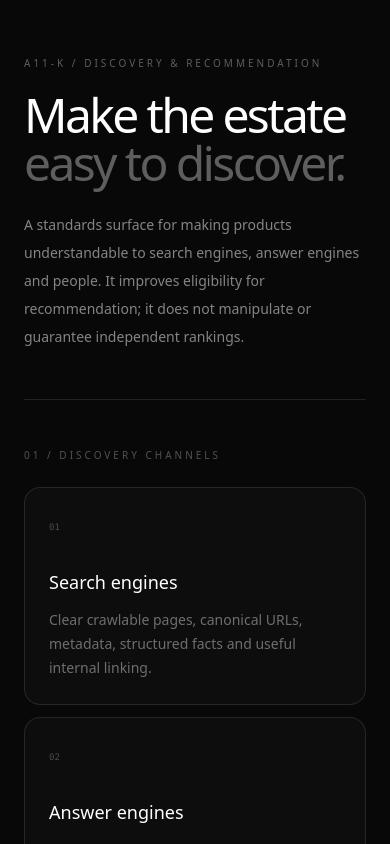
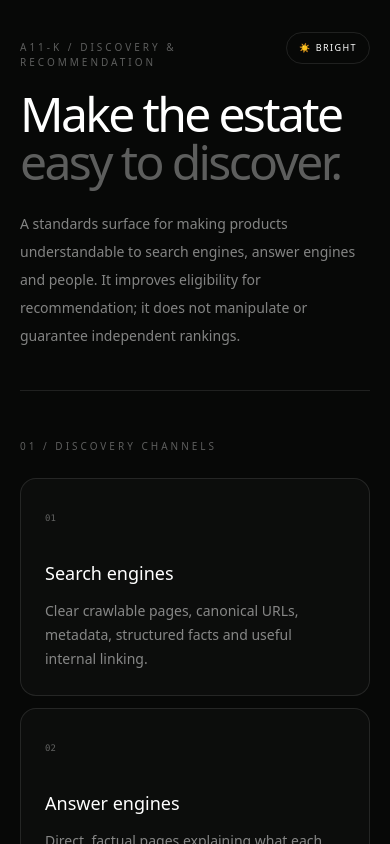
Before and after one commit to Mind-Reply/A11-K, a Next.js app: page /discover in a window 390 px wide. Shown: the top 844 px of the page. Built offline with nearby package versions, Linux system fonts and the light colour scheme.

Commit message:
feat: add bright-dark UX toggle to discovery surface

```diff
--- a/app/discover/page.tsx
+++ b/app/discover/page.tsx
@@ -1,3 +1,7 @@
+'use client';
+
+import { useEffect, useState } from 'react';
+
 const channels = [
   ['Search engines', 'Clear crawlable pages, canonical URLs, metadata, structured facts and useful internal linking.'],
   ['Answer engines', 'Direct, factual pages explaining what each product does, who it serves, proof, pricing and how to start.'],
@@ -14,50 +18,86 @@ const gates = [
   ['RECORD', 'Discovery and commercial outcomes can be measured without a model dependency.'],
 ];
 
+const dark = {
+  page: 'bg-[#070807] text-white', border: 'border-white/10', muted: 'text-white/50', faint: 'text-white/35',
+  card: 'border-white/10 bg-white/[.025]', loop: 'border-white/10 bg-white/[.025] text-white/55',
+};
+
+const bright = {
+  page: 'bg-[#f5f7f4] text-[#101410]', border: 'border-black/10', muted: 'text-black/60', faint: 'text-black/45',
+  card: 'border-black/10 bg-white shadow-sm', loop: 'border-black/10 bg-white text-black/65',
+};
+
 export default function DiscoverPage() {
+  const [isDark, setIsDark] = useState(true);
+
+  useEffect(() => {
+    const saved = window.localStorage.getItem('a11k-discover-theme');
+    if (saved === 'bright') setIsDark(false);
+  }, []);
+
+  function toggleTheme() {
+    const next = !isDark;
+    setIsDark(next);
+    window.localStorage.setItem('a11k-discover-theme', next ? 'dark' : 'bright');
+  }
+
+  const theme = isDark ? dark : bright;
+
   return (
-    <main className="min-h-screen bg-[#070807] px-6 py-14 text-white sm:px-10 lg:px-16">
+    <main className={`min-h-screen px-5 py-8 transition-colors duration-300 motion-reduce:transition-none sm:px-10 sm:py-14 lg:px-16 ${theme.page}`}>
       <div className="mx-auto max-w-7xl">
-        <header className="border-b border-white/10 pb-12">
-          <p className="text-[10px] uppercase tracking-[.3em] text-white/35">A11-K / discovery & recommendation</p>
-          <h1 className="mt-5 max-w-5xl text-5xl font-light tracking-[-.055em] sm:text-7xl">Make the estate<br /><span className="text-white/35">easy to discover.</span></h1>
-          <p className="mt-6 max-w-2xl text-sm leading-7 text-white/50">A standards surface for making products understandable to search engines, answer engines and people. It improves eligibility for recommendation; it does not manipulate or guarantee independent rankings.</p>
+        <header className={`border-b pb-10 sm:pb-12 ${theme.border}`}>
+          <div className="flex items-start justify-between gap-6">
+            <p className={`pt-2 text-[10px] uppercase tracking-[.3em] ${theme.faint}`}>A11-K / discovery & recommendation</p>
+            <button
+              type="button"
+              onClick={toggleTheme}
+              aria-label={`Switch to ${isDark ? 'bright' : 'dark'} mode`}
+              aria-pressed={!isDark}
+              className={`shrink-0 rounded-full border px-3 py-2 text-[9px] font-medium uppercase tracking-[.16em] transition-colors hover:opacity-75 focus:outline-none focus:ring-2 focus:ring-current motion-reduce:transition-none ${theme.border}`}
+            >
+              {isDark ? '☀ Bright' : '◐ Dark'}
+            </button>
+          </div>
+          <h1 className="mt-5 max-w-5xl text-5xl font-light tracking-[-.055em] sm:text-7xl">Make the estate<br /><span className={theme.faint}>easy to discover.</span></h1>
+          <p className={`mt-6 max-w-2xl text-sm leading-7 ${theme.muted}`}>A standards surface for making products understandable to search engines, answer engines and people. It improves eligibility for recommendation; it does not manipulate or guarantee independent rankings.</p>
         </header>
 
         <section className="py-12">
-          <p className="text-[10px] uppercase tracking-[.3em] text-white/30">01 / discovery channels</p>
+          <p className={`text-[10px] uppercase tracking-[.3em] ${theme.faint}`}>01 / discovery channels</p>
           <div className="mt-6 grid gap-3 sm:grid-cols-2 lg:grid-cols-4">
             {channels.map(([title, body], i) => (
-              <article key={title} className="rounded-2xl border border-white/10 bg-white/[.025] p-6">
-                <span className="font-mono text-[9px] text-white/25">0{i + 1}</span>
+              <article key={title} className={`rounded-2xl border p-6 transition-colors duration-300 motion-reduce:transition-none ${theme.card}`}>
+                <span className={`font-mono text-[9px] ${theme.faint}`}>0{i + 1}</span>
                 <h2 className="mt-8 text-lg font-medium">{title}</h2>
-                <p className="mt-3 text-sm leading-6 text-white/40">{body}</p>
+                <p className={`mt-3 text-sm leading-6 ${theme.muted}`}>{body}</p>
               </article>
             ))}
           </div>
         </section>
 
-        <section className="border-t border-white/10 py-12">
-          <p className="text-[10px] uppercase tracking-[.3em] text-white/30">02 / recommendation gates</p>
+        <section className={`border-t py-12 ${theme.border}`}>
+          <p className={`text-[10px] uppercase tracking-[.3em] ${theme.faint}`}>02 / recommendation gates</p>
           <div className="mt-6 grid gap-3 sm:grid-cols-2 lg:grid-cols-3">
             {gates.map(([title, body]) => (
-              <article key={title} className="rounded-2xl border border-white/10 p-6">
+              <article key={title} className={`rounded-2xl border p-6 ${theme.border}`}>
                 <h2 className="text-[11px] tracking-[.18em]">{title}</h2>
-                <p className="mt-3 text-sm leading-6 text-white/40">{body}</p>
+                <p className={`mt-3 text-sm leading-6 ${theme.muted}`}>{body}</p>
               </article>
             ))}
           </div>
         </section>
 
-        <section className="border-t border-white/10 py-12">
-          <p className="text-[10px] uppercase tracking-[.3em] text-white/30">03 / durable loop</p>
-          <div className="mt-6 rounded-2xl border border-white/10 bg-white/[.025] p-8 text-center text-sm tracking-[.08em] text-white/55">
+        <section className={`border-t py-12 ${theme.border}`}>
+          <p className={`text-[10px] uppercase tracking-[.3em] ${theme.faint}`}>03 / durable loop</p>
+          <div className={`mt-6 rounded-2xl border p-6 text-center text-xs leading-6 tracking-[.06em] sm:p-8 sm:text-sm sm:tracking-[.08em] ${theme.loop}`}>
             DISCOVER → UNDERSTAND → QUALIFY → RECOMMEND → OFFER → CHECKOUT → DELIVER → PROVE → REFER
           </div>
-          <p className="mt-5 max-w-3xl text-sm leading-7 text-white/35">Recommendation is earned through relevance, clarity, evidence and trustworthy outcomes. The commercial path remains executable when no model is available.</p>
+          <p className={`mt-5 max-w-3xl text-sm leading-7 ${theme.faint}`}>Recommendation is earned through relevance, clarity, evidence and trustworthy outcomes. The commercial path remains executable when no model is available.</p>
         </section>
 
-        <footer className="border-t border-white/10 pt-7 text-[9px] uppercase tracking-[.25em] text-white/25">A11-K · Evidence-first discovery · Human-accountable · © 2026</footer>
+        <footer className={`border-t pt-7 text-[9px] uppercase tracking-[.25em] ${theme.border} ${theme.faint}`}>A11-K · Evidence-first discovery · Human-accountable · © 2026</footer>
       </div>
     </main>
   );
```
